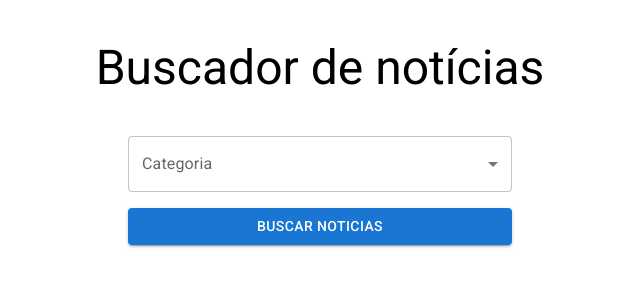
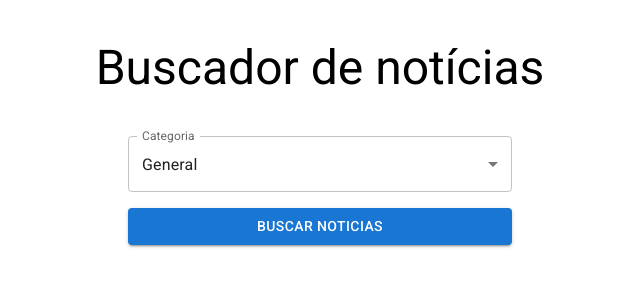
Before and after one commit to marshalmori/noticias-api-react, a React (Vite) app: page / in a window 1280 px wide. Shown: the top 300 px of the page, without its empty margins (320-960 px from the left). Built offline with nearby package versions, Linux system fonts and the light colour scheme.

Commit message:
Detectar a categoria selecionada

```diff
--- a/src/components/Formulario.jsx
+++ b/src/components/Formulario.jsx
@@ -6,6 +6,7 @@
   Button,
   Box,
 } from "@mui/material";
+import useNoticias from "../hooks/useNoticias";
 
 const CATEGORIAS = [
   { value: "general", label: "General" },
@@ -18,11 +19,17 @@
 ];
 
 const Formulario = () => {
+  const { categoria, handleChangeCategoria } = useNoticias();
+
   return (
     <form>
       <FormControl fullWidth>
         <InputLabel>Categoria</InputLabel>
-        <Select label="Categoria">
+        <Select
+          label="Categoria"
+          onChange={handleChangeCategoria}
+          value={categoria}
+        >
           {CATEGORIAS.map((categoria) => (
             <MenuItem key={categoria.value} value={categoria.value}>
               {categoria.label}
--- a/src/context/NoticiasProvider.jsx
+++ b/src/context/NoticiasProvider.jsx
@@ -3,8 +3,16 @@
 const NoticiasContext = createContext();
 
 const NoticiasProvider = ({ children }) => {
+  const [categoria, setCategoria] = useState("general");
+
+  const handleChangeCategoria = (e) => {
+    setCategoria(e.target.value);
+  };
+
   return (
-    <NoticiasContext.Provider value={{}}>{children}</NoticiasContext.Provider>
+    <NoticiasContext.Provider value={{ categoria, handleChangeCategoria }}>
+      {children}
+    </NoticiasContext.Provider>
   );
 };
 
```
